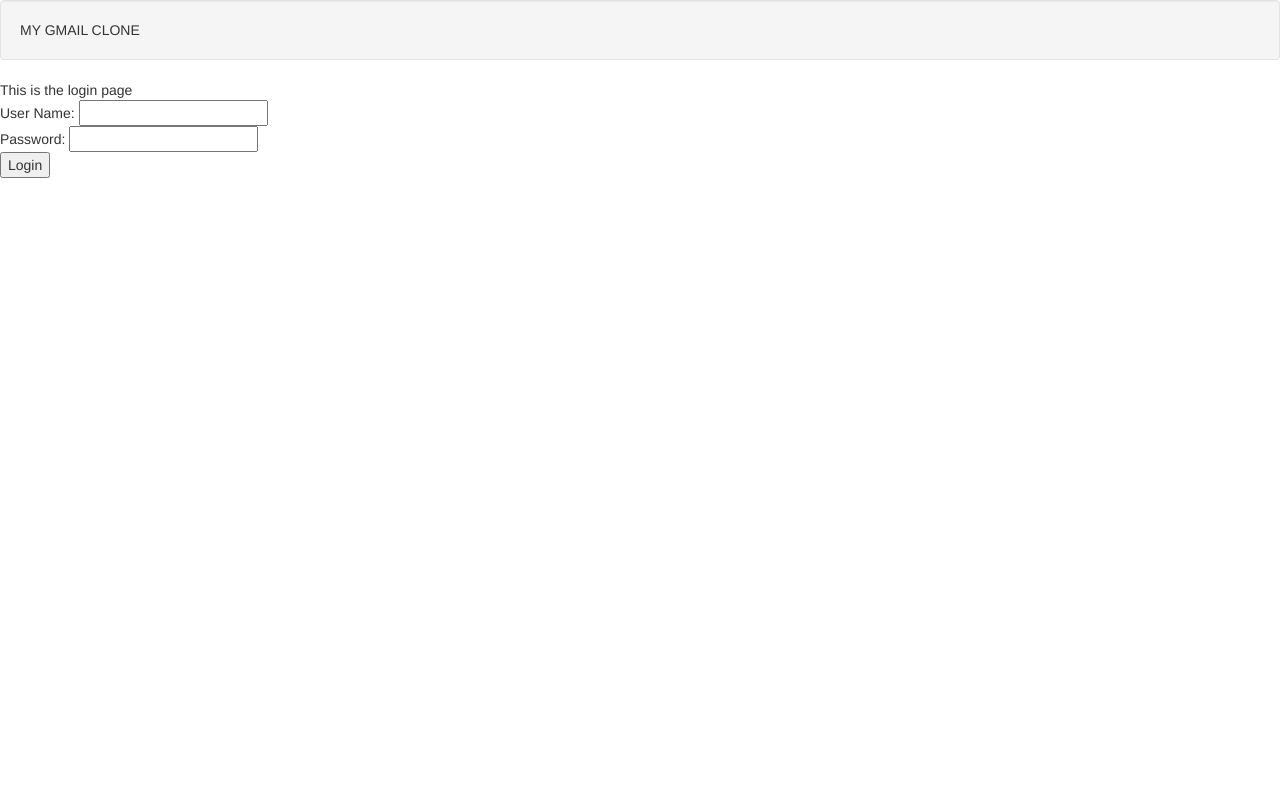
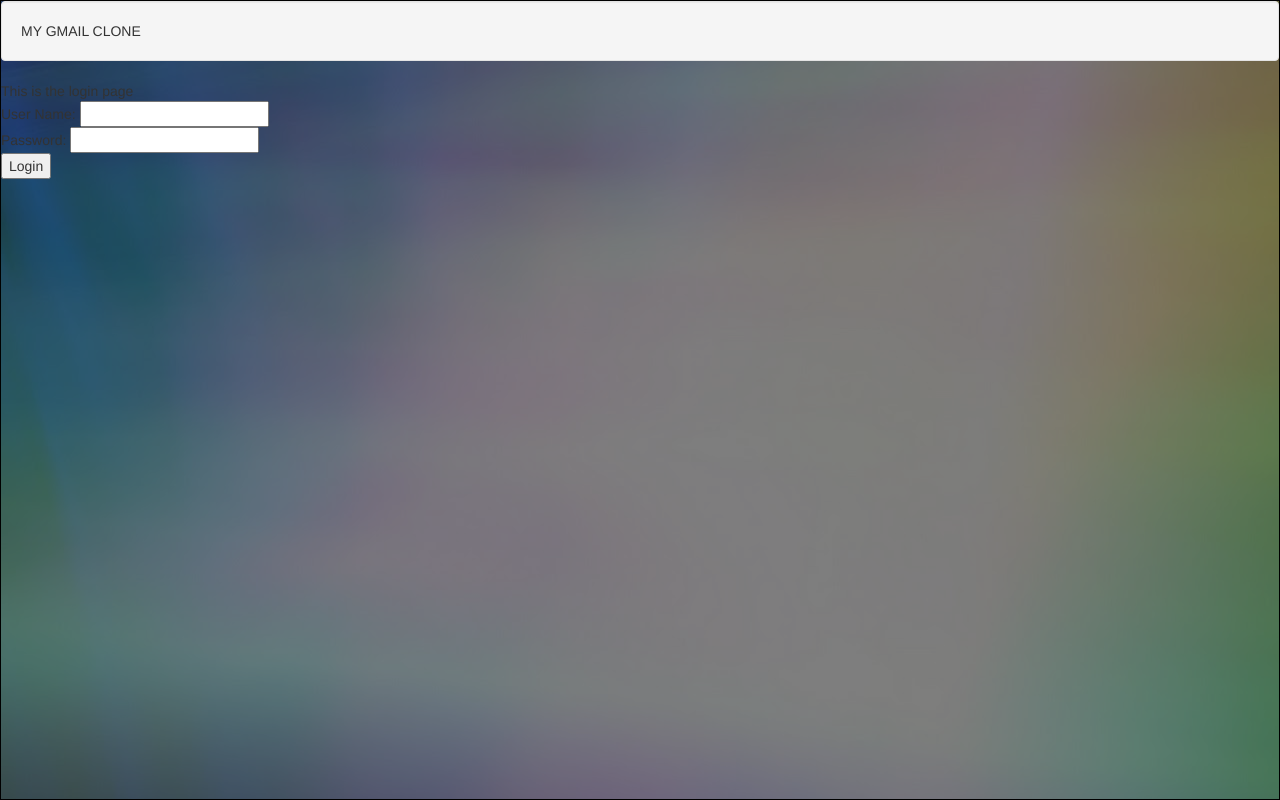
Before and after one commit to armandopmj/gmail-clone, a website: page app/index.html in a window 1280 px wide. Drawn offline with nearby package versions, Linux system fonts and the light colour scheme; some packages are replaced by stand-ins of ours.

Commit message:
(style) Add transparent div ontop of background img

```diff
--- a/app/assets/style.css
+++ b/app/assets/style.css
@@ -1,7 +1,21 @@
+body {
+    background-image: url("imgs/colorfull-background.jpg");
+    background-repeat: no-repeat;
+    background-attachment: fixed;
+    background-position: center;
+}
+.trans-body {
+    width: 100%;
+    height: 100%;
+    background-color: rgba( 40, 40, 40, 0.6);
+    border: 1px solid black;
+/*    opacity: 0.4;
+    filter: alpha(opacity=60);*/ /* For IE8 and earlier */
+}
 .side-nav {
     /*background-color: red;*/
-    width: 200px;
-    max-width: 200px;
+    width: 250px;
+    max-width: 250px;
     height: 100%;
 }
 .side-nav-button {
--- a/app/index.html
+++ b/app/index.html
@@ -5,6 +5,7 @@
     <link rel="stylesheet" href="assets/style.css">
     </head>
     <body>
+        <div class="trans-body">
             <div class='well'>
                 MY GMAIL CLONE
             </div>
@@ -13,7 +14,7 @@
 
         <!--     <input type='text' ng-model='name'></input>
             {{name}} -->
-
+        </div>
         <script type="text/javascript" src='bower_components/angular/angular.min.js'></script>
         <script src="bower_components/angular-ui-router/release/angular-ui-router.min.js"></script>
         <script type="text/javascript" src="modules/login/login.js"></script>
```
Also changed, not shown: app/assets/imgs/colorfull-background.jpg (added), app/assets/imgs/light-background.jpg (added). Lines whose indentation alone changed are shown as unchanged.
